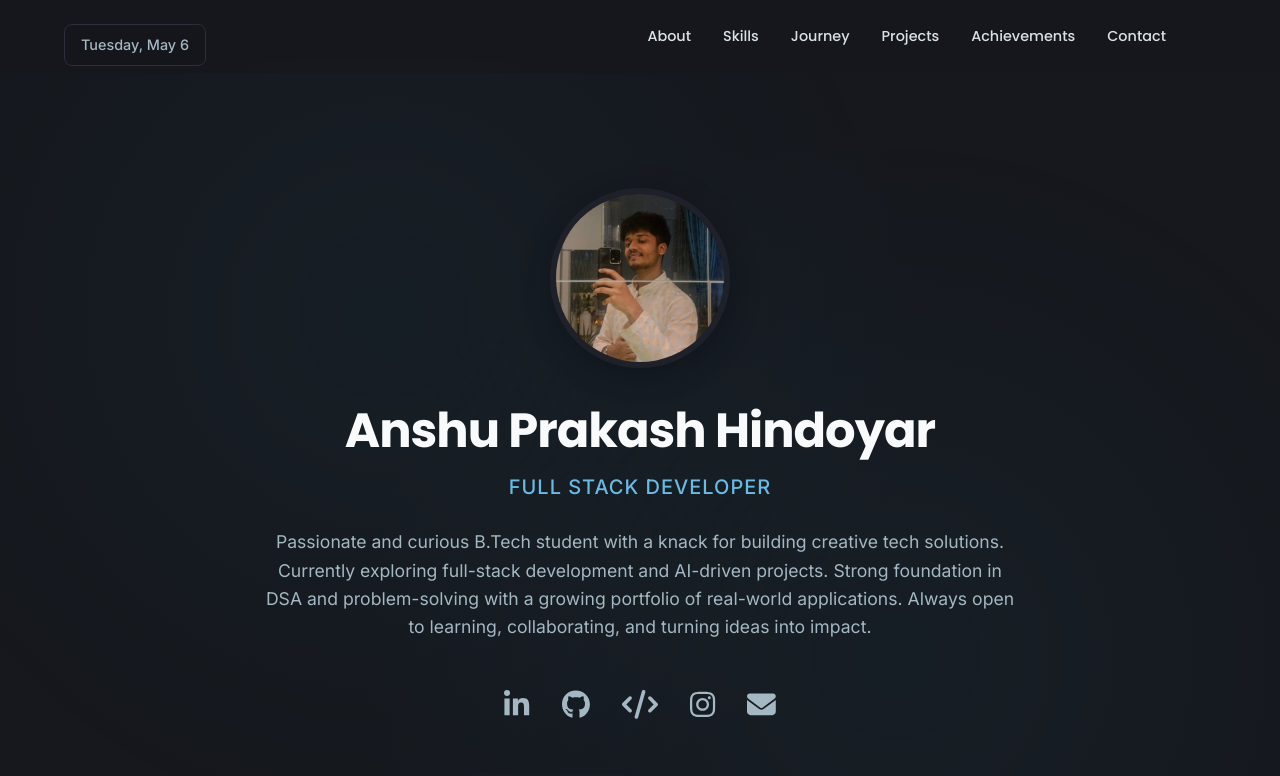
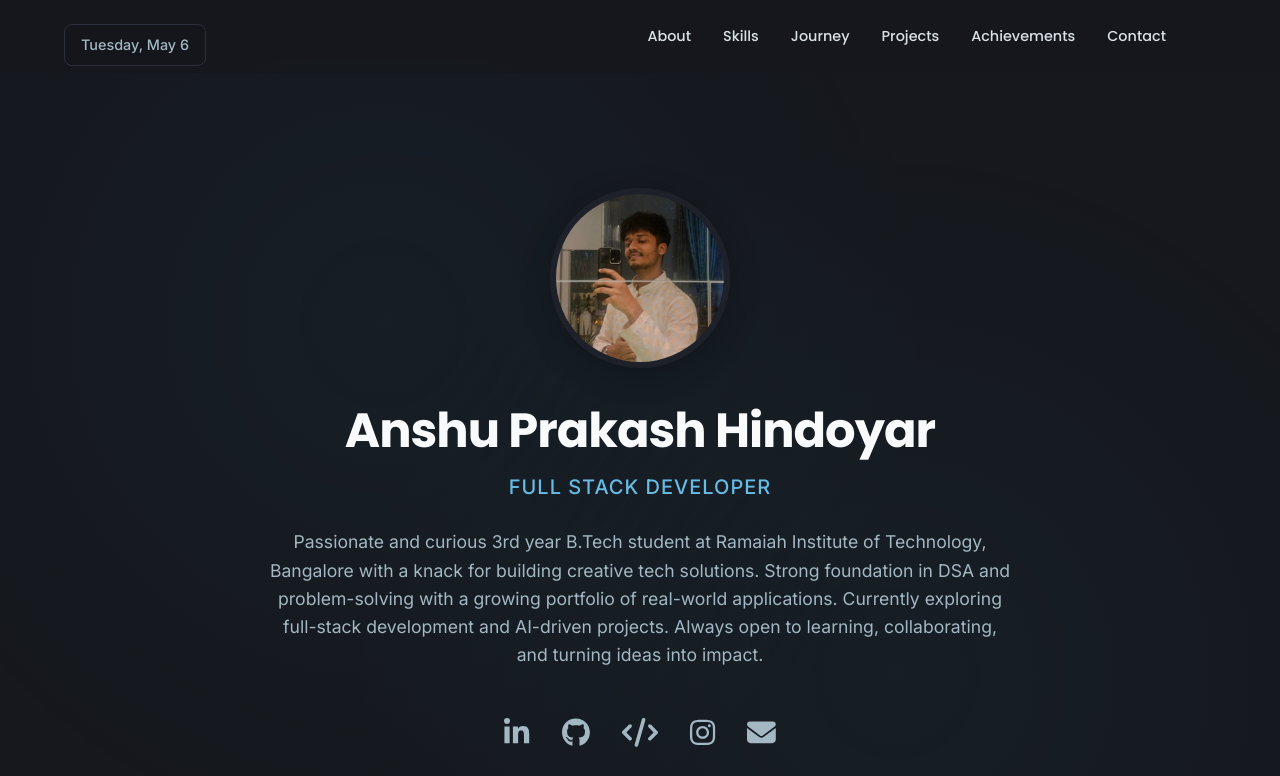
Before and after one commit to anshujod/portfolio_website, a React (Vite) app: page / in a window 1280 px wide. Shown: the top 776 px of the page. Built offline with nearby package versions, Linux system fonts and the light colour scheme.

Commit message:
all changes are final

```diff
--- a/src/App.jsx
+++ b/src/App.jsx
@@ -146,9 +146,9 @@ function App() {
               <h1 className="hero__name">Anshu Prakash Hindoyar</h1>
               <p className="hero__title">Full Stack Developer</p>
               <p className="hero__tagline">
-                Passionate and curious B.Tech student with a knack for building creative tech solutions.
+                Passionate and curious 3rd year B.Tech student at Ramaiah Institute of Technology, Bangalore with a knack for building creative tech solutions.
+                Strong foundation in DSA and problem-solving with a growing portfolio of real-world applications.
                 Currently exploring full-stack development and AI-driven projects.
-                Strong foundation in DSA and problem-solving with a growing portfolio of real-world applications.
                 Always open to learning, collaborating, and turning ideas into impact.
               </p>
               <div className="hero__links">
```
